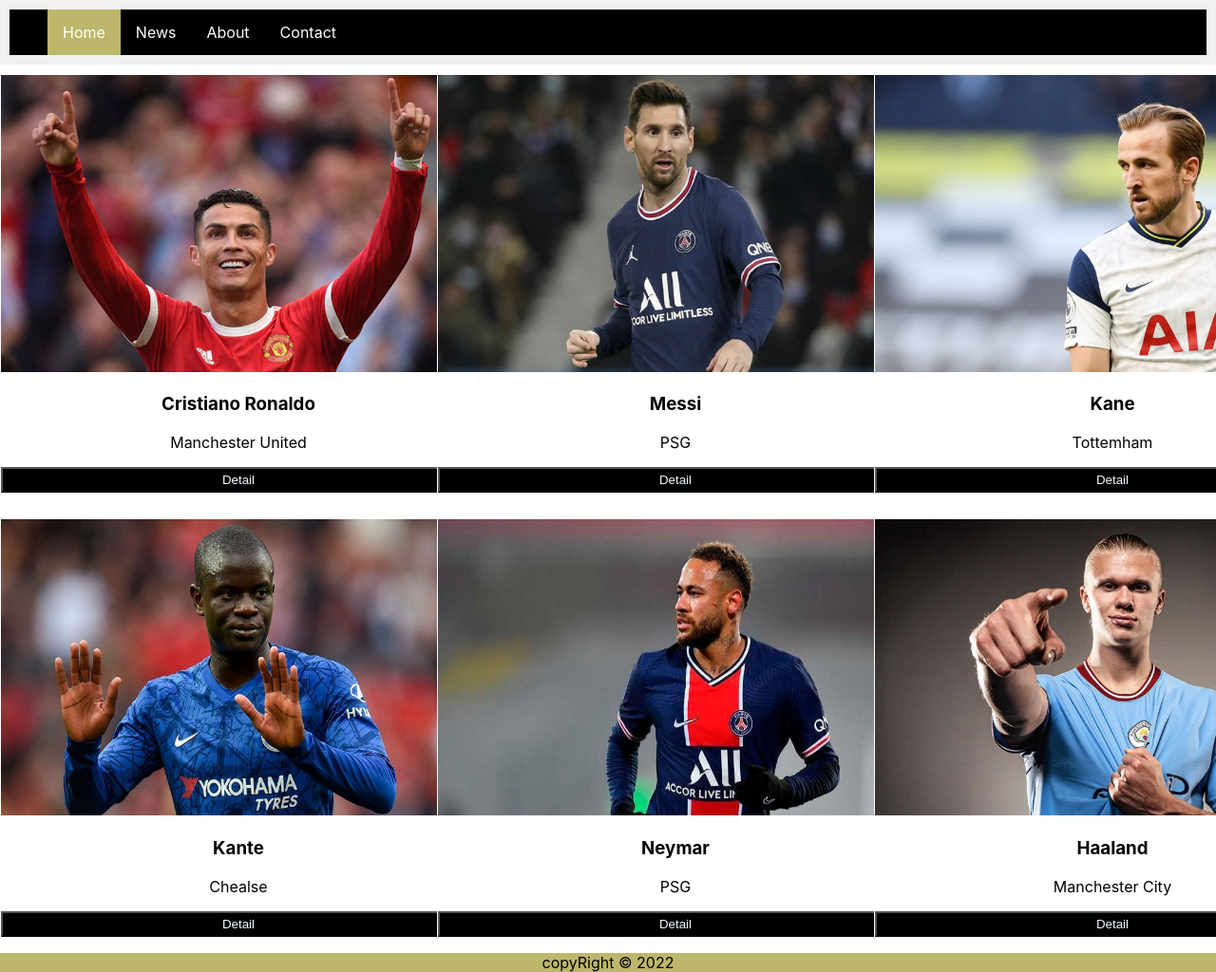
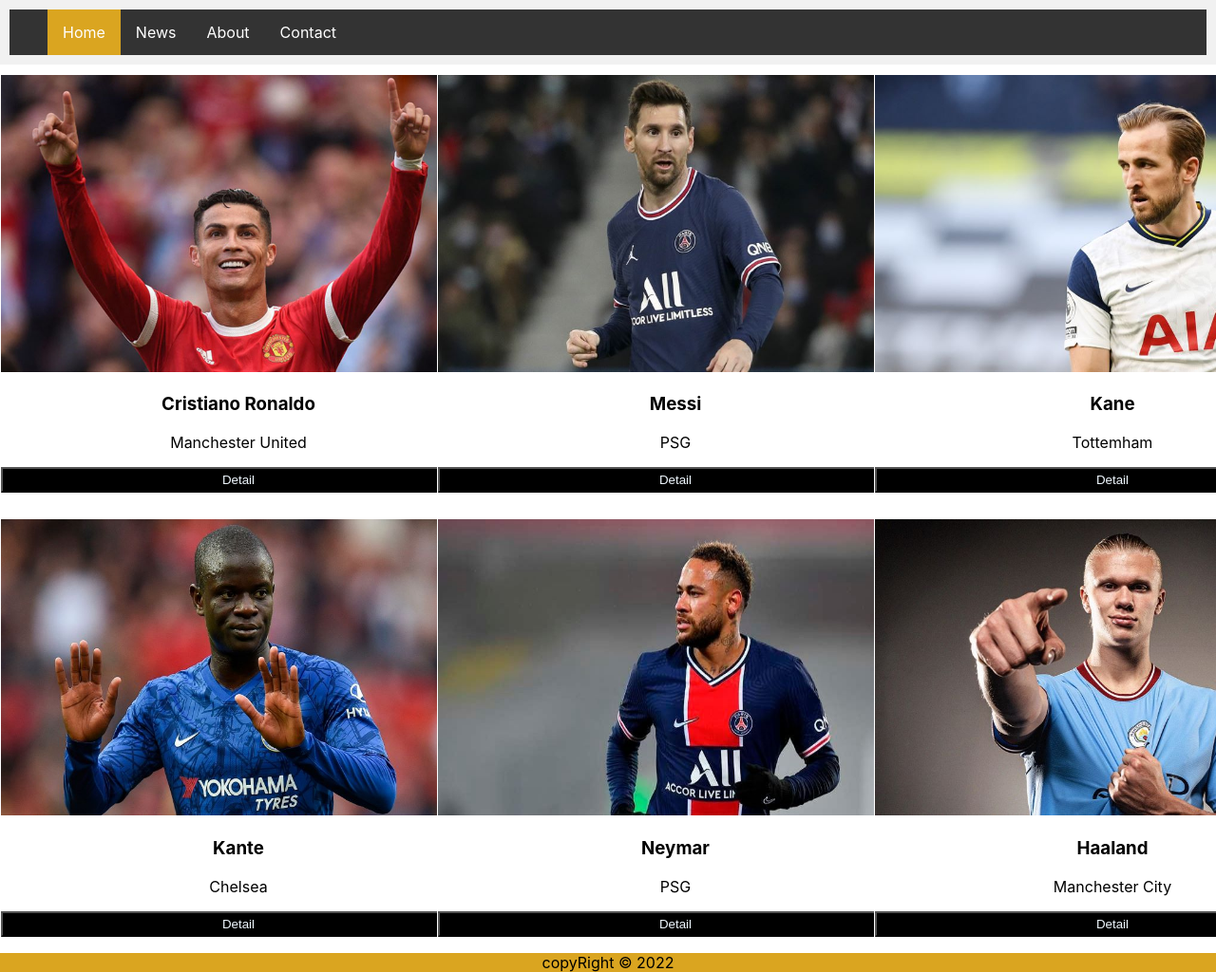
Before and after one commit to Shaixyz/FER201m, a React (Create React App) app in the folder demo/: page / in a window 1280 px wide. Shown: the top 1024 px of the page at 95% size. Built offline with nearby package versions, Linux system fonts and the light colour scheme.

Commit message:
Components part 2

```diff
--- a/demo/src/App.css
+++ b/demo/src/App.css
@@ -55,14 +55,9 @@
 }
 
 .header li a.active {
-  background-color: darkkhaki;
+  background-color:goldenrod;
 }
-.header{
-display: flex;
-list-style: none;
-background-color: black;
 
-}
 .container{
   column-count: 3;
   column-gap: 100px;
@@ -82,7 +77,8 @@
 }
 
 .footer{
-  background-color: darkkhaki;
+
+  background-color: goldenrod;
 }
 .column img{
    max-width: 500px;
--- a/demo/src/Players.js
+++ b/demo/src/Players.js
@@ -1,58 +1,19 @@
-import React, { Component } from 'react'
-
-export default class Players extends Component {
-  render() {
+import React from 'react'
+import { Players } from './shared/ListOfPlayers'
+export default function demoPlayers() {
   return (
     <div className='container'>
+        {Players.map((player)=>(
            <div className='column'>
            <div className='card'>
-            <img src='assets/images/cr.jpg' alt=''/>
-            <h3>Cristiano Ronaldo</h3>
-            <p className='title'>Manchester United</p>
+           <img src={player.img} alt=''/>
+             <h3>{player.name}</h3>
+             <p className='title'>{player.club}</p>
              <p><button>Detail</button></p>
            </div>
          </div>
-        <div className='column'>
-          <div className='card'>
-            <img src='assets/images/kante.jpg' alt='' />
-            <h3>Kante</h3>
-            <p className='title'>Chealse</p>
-            <p><button>Detail</button></p>
-          </div>
-        </div>
-        <div className='column'>
-          <div className='card'>
-            <img src='assets/images/messi.jpg' alt='' />
-            <h3>Messi</h3>
-            <p className='title'>PSG</p>
-            <p><button>Detail</button></p>
-          </div>
-        </div>
-        <div className='column'>
-          <div className='card'>
-            <img src='assets/images/neymar.jpg' alt='' />
-            <h3>Neymar</h3>
-            <p className='title'>PSG</p>
-            <p><button>Detail</button></p>
-          </div>
-        </div>
-        <div className='column'>
-          <div className='card'>
-            <img src='assets/images/kane.jpg' alt='' />
-            <h3>Kane</h3>
-            <p className='title'>Tottemham</p>
-            <p><button>Detail</button></p>
-          </div>
-        </div>
-        <div className='column'>
-          <div className='card'>
-            <img src='assets/images/haaland.jpg' alt='' />
-            <h3>Haaland</h3>
-            <p className='title'>Manchester City</p>
-            <p><button>Detail</button></p>
-          </div>
-        </div>
+        ))}
     </div>
   )
+
 }
-}
--- /dev/null
+++ b/demo/src/shared/ListOfPlayers.js
@@ -0,0 +1,8 @@
+export const Players =[
+    {id: 1, name: 'Cristiano Ronaldo', club: 'Manchester United', img:'assets/images/cr.jpg'},
+    {id: 2, name: 'Kante', club: 'Chelsea', img:'assets/images/kante.jpg'},
+    {id: 2, name: 'Messi', club: 'PSG', img:'assets/images/messi.jpg'},
+    {id: 2, name: 'Neymar', club: 'PSG',img:'assets/images/neymar.jpg'},
+    {id: 2, name: 'Kane', club: 'Tottemham',img:'assets/images/kane.jpg' },
+    {id: 2, name: 'Haaland', club: 'Manchester City', img:'assets/images/haaland.jpg'}
+  ];
```
Also changed, not shown: demo/src/App.js (+8 -2 lines). Lines whose indentation alone changed are shown as unchanged.
